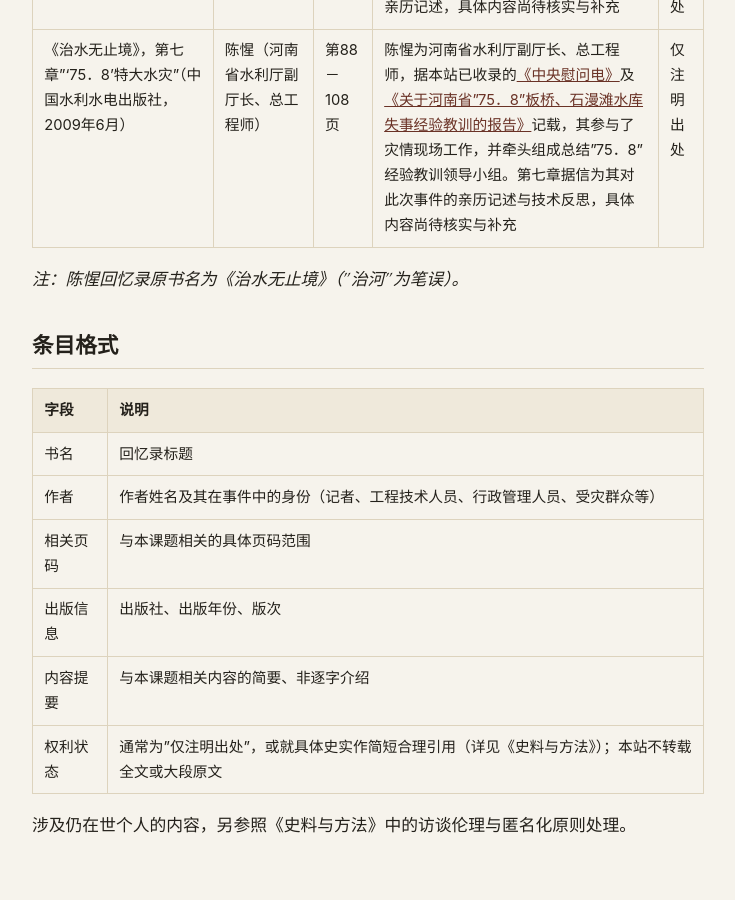
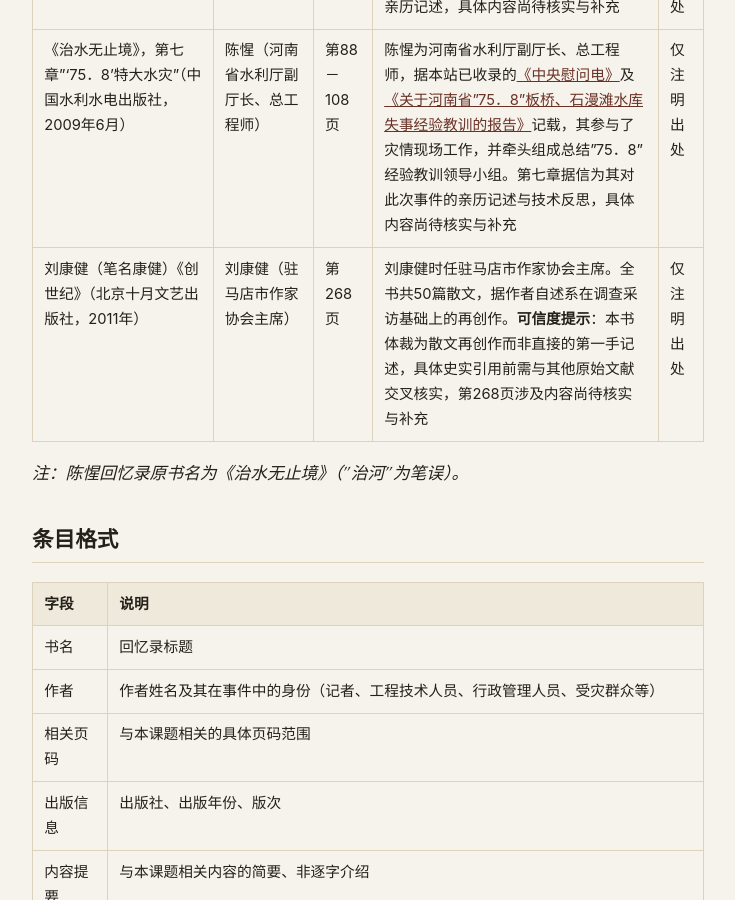
Before and after one commit to Banqiao758/Banqiao758.github.io, a Jekyll site: the page built from memoirs/published.md, in a window 1280 px wide and 900 px high, scrolled down 1959 px. Shown: the whole window, without its empty margins (272-1007 px from the left). Built offline with Jekyll 4.4.1, drawn with Linux system fonts in a browser that asks for light colours.

Commit message:
Add Liu Kangjian's 《创世纪》 to Published Personal Records
Adds 刘康健《创世纪》(Beijing October Literature and Art Publishing House,
2011, p.268) as a citation-only entry. Flagged with a reliability note
since the author describes the book's 50 essays as literary re-creations
built on investigative interviews, not direct first-hand reportage —
same caveat pattern used for the Yu Weimin/Ye Shuxin reportage-literature
entry. No text reproduced.

Co-Authored-By: Claude Sonnet 5 <noreply@anthropic.com>
Claude-Session: https://claude.ai/code/session_011K8hBuGivVWoMZaUZvczs4

```diff
--- a/memoirs/published.md
+++ b/memoirs/published.md
@@ -25,6 +25,7 @@ description: 记者、工程技术人员、行政管理人员及受灾群众所
 | 路芳《"75．8"特大洪水亲历记》 | 路芳（新蔡县委书记） | 第192－200页 | 载于《驻马店文史资料》第4辑，政协驻马店市委员会学习与文史资料委员会编。路芳时任新蔡县委书记；据本站已收录的<a href="{{ '/archive/1975-central-condolence-telegrams/' | relative_url }}">《中央慰问电》</a>，河南省委和中央慰问团曾下令扒开新蔡县境内刘埠口堤防以泄洪救人，本文据信即为其对这一决策及新蔡县抗洪经过的亲历记述，具体内容尚待核实与补充 | 仅注明出处 |
 | 《抹不掉的记忆：共和国重大事件纪实》（新华出版社，2008年1月） | 张广友（新华社记者） | 第91－123页 | 张广友为新华社记者，据本站已收录的<a href="{{ '/archive/1975-central-condolence-telegrams/' | relative_url }}">《中央慰问电》</a>人员名单记载，其随中央慰问团于1975年8月赴驻马店采访水灾。第91－123页据信涉及其对此事件的亲历记述，具体内容尚待核实与补充 | 仅注明出处 |
 | 《治水无止境》，第七章"'75．8'特大水灾"（中国水利水电出版社，2009年6月） | 陈惺（河南省水利厅副厅长、总工程师） | 第88－108页 | 陈惺为河南省水利厅副厅长、总工程师，据本站已收录的<a href="{{ '/archive/1975-central-condolence-telegrams/' | relative_url }}">《中央慰问电》</a>及<a href="{{ '/archive/1980-banqiao-shimantan-lessons-report/' | relative_url }}">《关于河南省"75．8"板桥、石漫滩水库失事经验教训的报告》</a>记载，其参与了灾情现场工作，并牵头组成总结"75．8"经验教训领导小组。第七章据信为其对此次事件的亲历记述与技术反思，具体内容尚待核实与补充 | 仅注明出处 |
+| 刘康健（笔名康健）《创世纪》（北京十月文艺出版社，2011年） | 刘康健（驻马店市作家协会主席） | 第268页 | 刘康健时任驻马店市作家协会主席。全书共50篇散文，据作者自述系在调查采访基础上的再创作。**可信度提示**：本书体裁为散文再创作而非直接的第一手记述，具体史实引用前需与其他原始文献交叉核实，第268页涉及内容尚待核实与补充 | 仅注明出处 |
 
 *注：陈惺回忆录原书名为《治水无止境》（"治河"为笔误）。*
 
```
Also changed, not shown: en/memoirs/published.md (+1 -0 lines).
